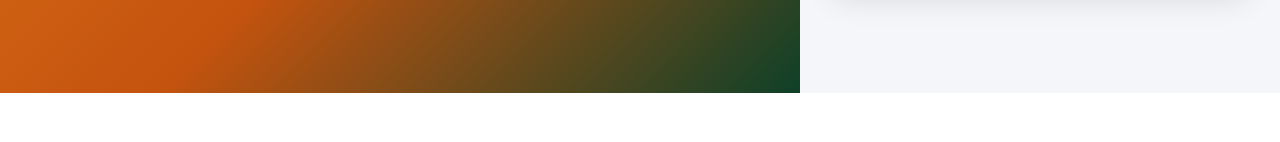
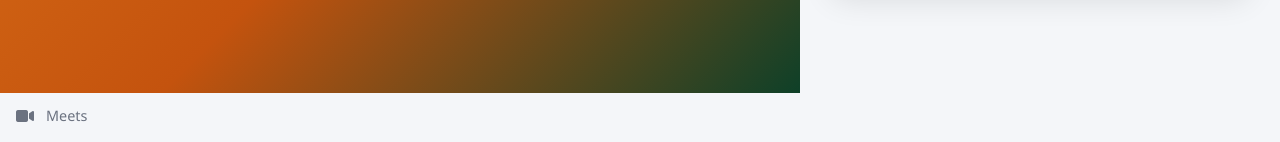
Before and after one commit to FATIMA7344/p2p-campuus, a Flask app: page /register in a window 1280 px wide; the page is wider, and only the part inside the window is pictured. Shown: the part 707-849 px from the top of that part. Before the commit the page ends 800 px from the top of that part, so only its background shows below. Run offline with Flask 3, Linux system fonts and the light colour scheme.

Commit message:
Update base.html

```diff
--- a/templates/base.html
+++ b/templates/base.html
@@ -86,3 +86,8 @@ window.addEventListener('load', function() {
 <script src="{{ url_for('static', filename='js/main.js') }}"></script>
 </body>
 </html>
+
+
+<a href="{{ url_for('meets') }}" class="nav-item {% if request.endpoint in ('meets', 'rejoindre_meet') %}active{% endif %}">
+    <i class="fas fa-video"></i><span>Meets</span>
+</a>
```
